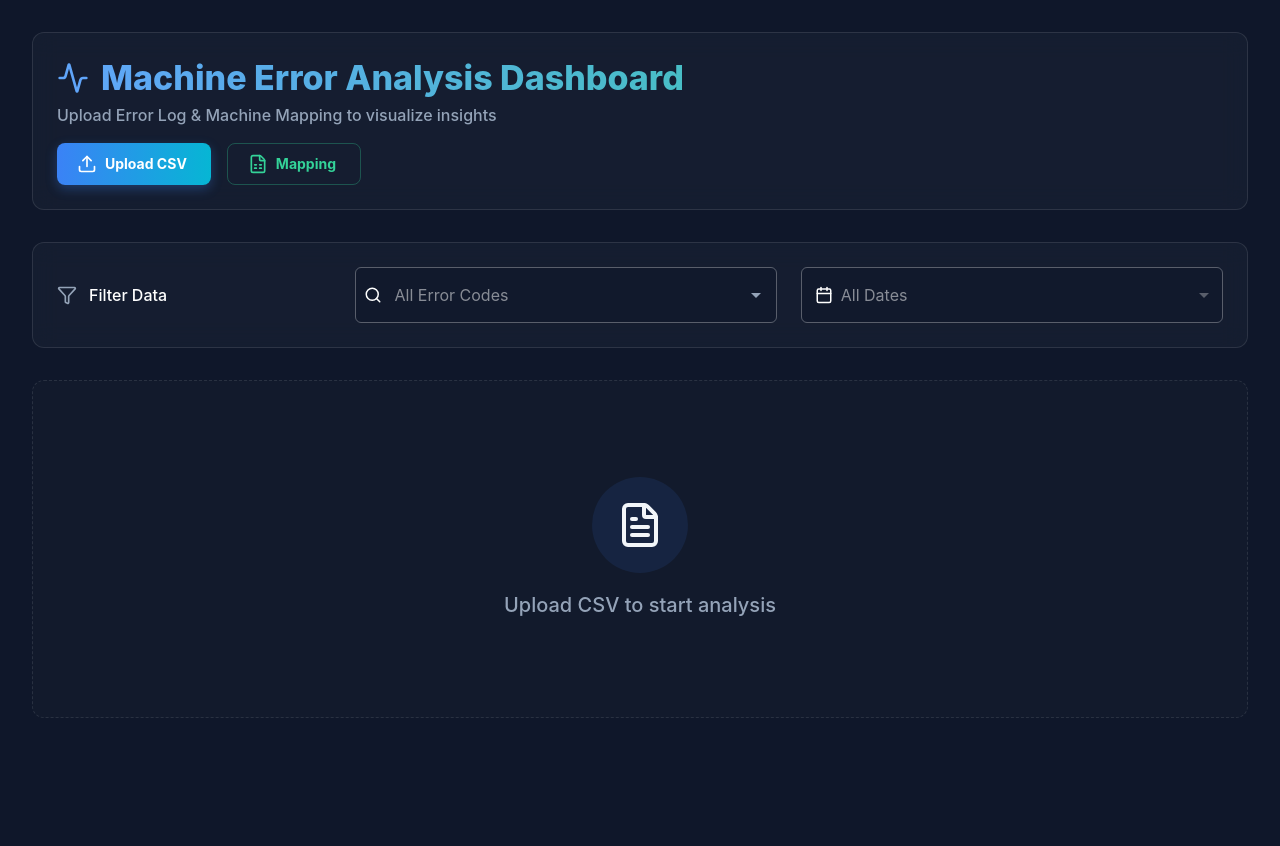
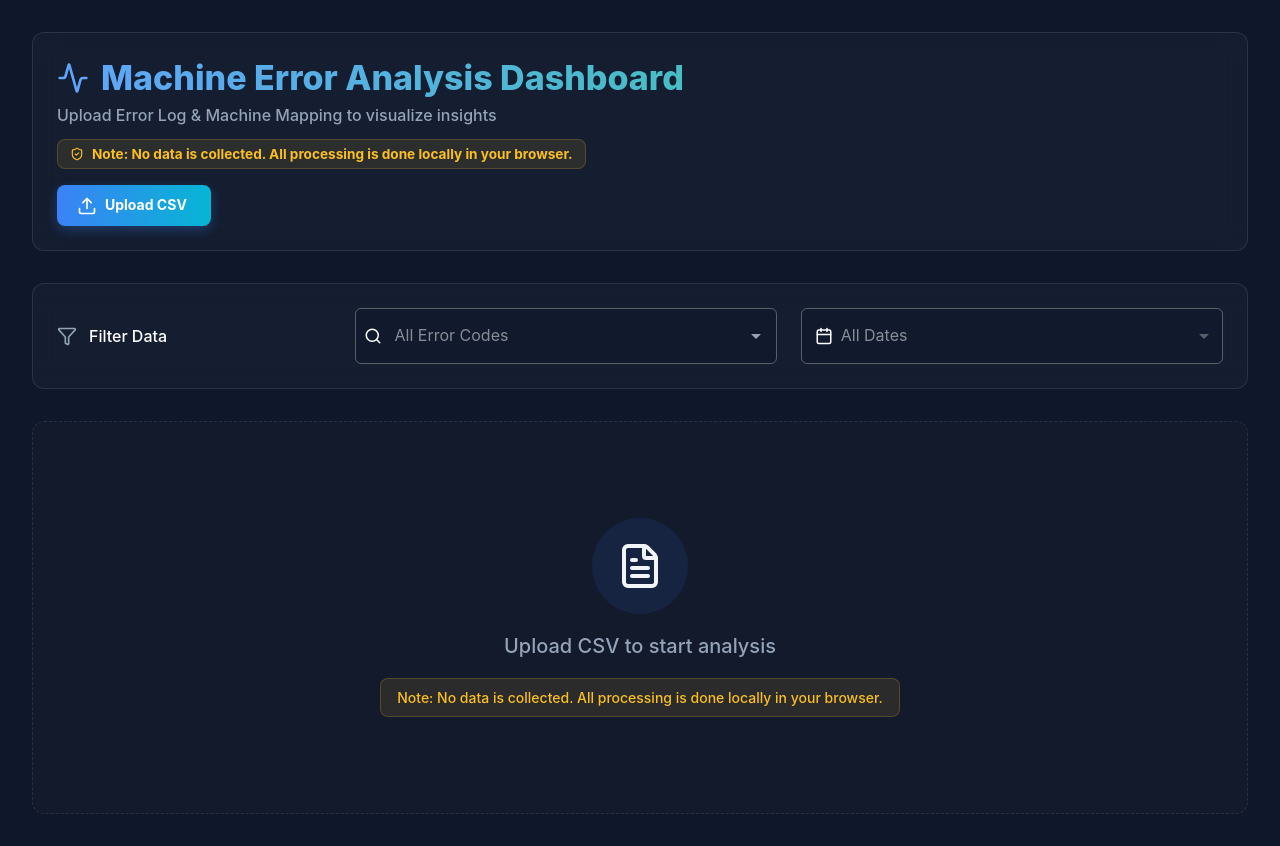
Before and after one commit to bookvt/error-analysis-dashboard, a React (Vite) app: page / in a window 1280 px wide. Before the commit the page ends 800 px from the top, so only its background shows below. Built offline with nearby package versions, Linux system fonts and the light colour scheme.

Commit message:
chore: remove mapping button and add privacy disclamer

```diff
--- a/src/components/ErrorDashboard.jsx
+++ b/src/components/ErrorDashboard.jsx
@@ -18,7 +18,6 @@ const ErrorDashboard = () => {
   const [rawData, setRawData] = useState([]);
   const [machineMapping, setMachineMapping] = useState(DEFAULT_MAPPING);
   const [fileName, setFileName] = useState('');
-  const [mappingFileName, setMappingFileName] = useState('');
   const [targetError, setTargetError] = useState('All');
   const [topMachineCount, setTopMachineCount] = useState(10);
   const [selectedSerial, setSelectedSerial] = useState(null);
@@ -183,34 +182,7 @@ const ErrorDashboard = () => {
     reader.readAsText(file);
   };
 
-  const handleMappingUpload = (event) => {
-    const file = event.target.files[0];
-    if (!file) return;
 
-    setMappingFileName(file.name);
-    const reader = new FileReader();
-
-    reader.onload = (e) => {
-      const text = e.target.result;
-      const rows = text.split('\n').map(row => row.trim()).filter(row => row);
-
-      const newMapping = { ...DEFAULT_MAPPING };
-
-      rows.forEach(row => {
-        const parts = row.split(',');
-        if (parts.length >= 2) {
-            const serial = parts[0].trim();
-            const name = parts[1].trim();
-            if (serial && name) {
-                newMapping[serial] = name;
-            }
-        }
-      });
-
-      setMachineMapping(newMapping);
-    };
-    reader.readAsText(file);
-  };
 
   useEffect(() => {
     setSelectedSerial(null);
@@ -504,7 +476,6 @@ const ErrorDashboard = () => {
                   handleDownloadPDF={handleDownloadPDF}
                   isGeneratingPdf={isGeneratingPdf}
                   handleFileUpload={handleFileUpload}
-                  handleMappingUpload={handleMappingUpload}
                   getFormattedDate={getFormattedDate}
                 />
             </Grid>
@@ -542,6 +513,19 @@ const ErrorDashboard = () => {
                     <FileText size={48} className="text-blue-500" />
                   </Box>
                   <Typography variant="h6" color="text.secondary" fontWeight="medium">Upload CSV to start analysis</Typography>
+                  <Box sx={{
+                    mt: 2,
+                    bgcolor: 'rgba(251, 191, 36, 0.1)',
+                    color: '#fbbf24',
+                    px: 2,
+                    py: 1,
+                    borderRadius: 2,
+                    border: '1px solid rgba(251, 191, 36, 0.2)',
+                    fontSize: '0.875rem',
+                    fontWeight: 'medium'
+                  }}>
+                    Note: No data is collected. All processing is done locally in your browser.
+                  </Box>
                 </Paper>
               ) : (
                 <Box sx={{ display: 'flex', flexDirection: 'column', gap: 4 }}>
--- a/src/components/dashboard/Header.jsx
+++ b/src/components/dashboard/Header.jsx
@@ -1,5 +1,5 @@
 import React from 'react';
-import { Activity, Download, Loader2, Upload, FileSpreadsheet } from 'lucide-react';
+import { Activity, Download, Loader2, Upload, FileSpreadsheet, ShieldCheck } from 'lucide-react';
 import { Box, Button, Typography, Paper, Stack } from '@mui/material';
 
 const Header = ({
@@ -7,7 +7,6 @@ const Header = ({
   handleDownloadPDF,
   isGeneratingPdf,
   handleFileUpload,
-  handleMappingUpload,
   getFormattedDate
 }) => {
   return (
@@ -34,6 +33,24 @@ const Header = ({
         </Typography>
         <Typography variant="body1" sx={{ mt: 0.5, color: 'text.secondary', fontWeight: 'medium' }}>
             Upload Error Log & Machine Mapping to visualize insights
+            <Box component="span" sx={{
+                display: 'flex',
+                alignItems: 'center',
+                gap: 1,
+                mt: 1.5,
+                fontSize: '0.85em',
+                color: '#fbbf24',
+                fontWeight: 'bold',
+                bgcolor: 'rgba(251, 191, 36, 0.1)',
+                py: 0.5,
+                px: 1.5,
+                borderRadius: 2,
+                width: 'fit-content',
+                border: '1px solid rgba(251, 191, 36, 0.2)'
+            }}>
+               <ShieldCheck size={14} />
+               Note: No data is collected. All processing is done locally in your browser.
+            </Box>
         </Typography>
       </Box>
 
@@ -91,33 +108,6 @@ const Header = ({
               hidden
             />
          </Button>
-
-         <Button
-            component="label"
-            variant="outlined"
-            startIcon={<FileSpreadsheet size={20} />}
-            sx={{
-                color: '#34d399',
-                borderColor: 'rgba(52, 211, 153, 0.3)',
-                textTransform: 'none',
-                fontWeight: 'bold',
-                py: 1,
-                px: 3,
-                borderRadius: 2,
-                '&:hover': {
-                    borderColor: '#34d399',
-                    bgcolor: 'rgba(52, 211, 153, 0.05)'
-                }
-            }}
-         >
-            Mapping
-            <input
-              type="file"
-              accept=".csv,.txt"
-              onChange={handleMappingUpload}
-              hidden
-            />
-         </Button>
       </Stack>
     </Paper>
   );
```
